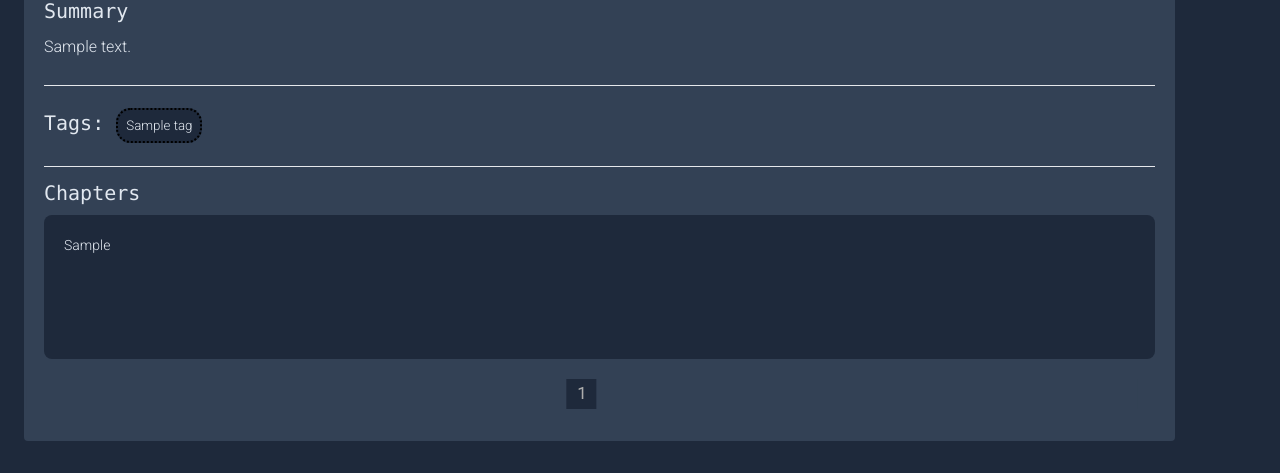
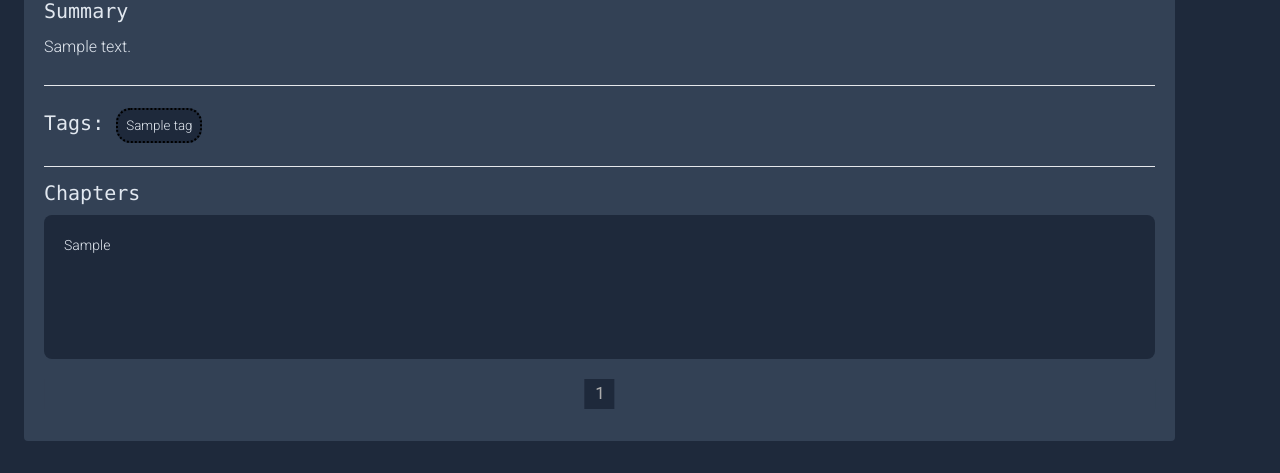
Before and after one commit to immodi/novel_site, a Django app: template templates/novels/description.html in a window 1280 px wide. Shown: the part 500-973 px from the top of the page. Run offline with Django 4.2, Linux system fonts and the light colour scheme; the template is opened without the code that fills it: most values are stand-ins (such as "Sample title", 1, 10 or a date in 2020); grey boxes marked "Sample" are stand-in pictures; some libraries are stand-ins or nearby versions.

Commit message:
finalsandkjasd

```diff
--- a/novels/views.py
+++ b/novels/views.py
@@ -1,8 +1,7 @@
 from django.shortcuts import render
 from django.views.generic import TemplateView
 from novels.models import NovelModel
-from novelsite import settings
-import re
+
 
 class NovelsView(TemplateView):
     template_name = r"novels\index.html"
--- a/static/main.css
+++ b/static/main.css
@@ -41,7 +41,7 @@ body {
     margin-right: 1px;
     width: 30px;
     height: inherit;
-    background-color: rgb(30 41 59);
+    background-color: rgb(20, 27, 39);
     color: #acacac;
     transition: all ease-out 200ms;
 }
--- a/static/novels/css/description.css
+++ b/static/novels/css/description.css
@@ -23,6 +23,14 @@
     color: rgb(166, 166, 166);
 }
 
+.page-number {
+    background-color: rgb(30 41 59);
+}
 .page-number:hover {
     background: rgb(24, 32, 46);
 }
+
+.novels-total {
+    left: 50% !important;
+    right: 50% !important;
+}
--- a/templates/novels/description.html
+++ b/templates/novels/description.html
@@ -23,7 +23,7 @@
         </div>
     </div>
     <hr class="relative mt-10 mb-10">
-    <div class="novel-summary">
+    <div class="novel-summary relative">
         <span class="summary-span relative -top-4 text-xl font-mono">Summary</span>
         <div class="summary-description relative -top-2 leading-7">{{summary}}</div>
         <hr class="relative mt-4 mb-4">
@@ -43,12 +43,13 @@
                 {% endfor %}
             </ul>
         </div>
+        <ul class="novels-total w-full min-w-full bg-slate-700 absolute">
+            {% for i in total_pages %}
+            <a href="{% url 'novel' %}?novel_name={{ name }}/{{i}}" class="page-number">{{i}}</a>
+            {% endfor %}
+        </ul>
     </div>
-    <ul class="novels-total w-full min-w-full bg-slate-700">
-        {% for i in total_pages %}
-        <a href="{% url 'novel' %}?novel_name={{ name }}/{{i}}" class="page-number">{{i}}</a>
-        {% endfor %}
-    </ul>
+
 </section>
 {% comment %} <script src="{% static 'novels/js/description.js' %}"></script> {% endcomment %}
 {% endblock content %}
--- a/theme/static/css/dist/styles.css
+++ b/theme/static/css/dist/styles.css
@@ -736,6 +736,14 @@ select {
   top: 1.25rem;
 }
 
+.left-1\/2 {
+  left: 50%;
+}
+
+.right-1\/2 {
+  right: 50%;
+}
+
 .col-end-11 {
   grid-column-end: 11;
 }
```
